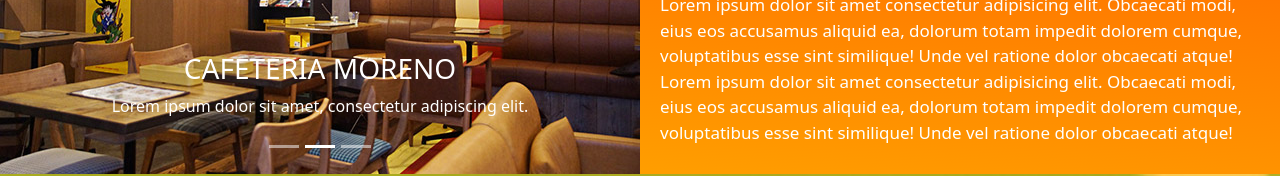
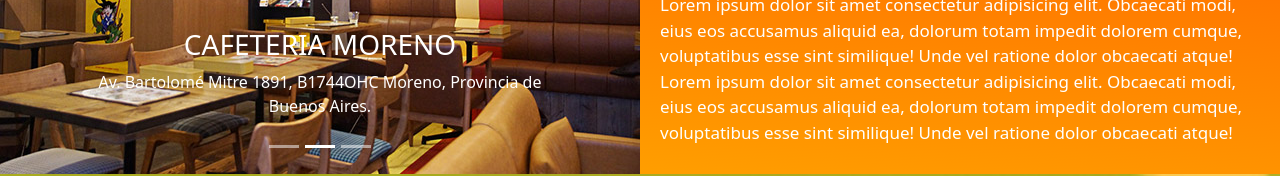
Before and after one commit to HuakangZZ/CafeteriaBallZ, a React (Vite) app: page / in a window 1280 px wide. Shown: the part 348-524 px from the top of the page. Built offline with nearby package versions, Linux system fonts and the light colour scheme; no server answers.

Commit message:
Acomodo cosas en español

```diff
--- a/index.html
+++ b/index.html
@@ -4,7 +4,7 @@
     <meta charset="UTF-8" />
     <meta name="viewport" content="width=device-width, initial-scale=1.0" />
     <link rel="icon" href="./src/assets/Logo/Logo.png">
-    <title>Cafeteria UNAHUR</title>
+    <title>Cafeteria Ball Z</title>
   </head>
   <body>
     <div id="root"></div>
--- a/src/components/header/header.css
+++ b/src/components/header/header.css
@@ -89,6 +89,6 @@
     transition: all .5s ease;
 }
 .enlace:hover{
-    background-color: #ff5e01;
+    background-color: #ff5e0181;
     color: white;
 }
--- a/src/components/modal/modal.css
+++ b/src/components/modal/modal.css
@@ -13,3 +13,7 @@
 .contenedor-carrito{
 
 }
+
+.fondo-body-modal{
+    background-color: orange !important;
+}
--- a/src/components/modal/modal.jsx
+++ b/src/components/modal/modal.jsx
@@ -50,7 +50,7 @@
           CARRITO
         </Modal.Title>
       </Modal.Header>
-      <Modal.Body>
+      <Modal.Body className='fondo-body-modal'>
         <div className='contenedor-carrito' style={{display:'flex', justifyContent:'space-evenly'}}>
           <div>
             {listaDeIds.map((item) =>
@@ -74,7 +74,7 @@
 
       </Modal.Body>
       <Modal.Footer>
-        <Button onClick={props.onHide}>Close</Button>
+        <Button onClick={props.onHide}>Cerrar</Button>
       </Modal.Footer>
     </Modal>
   );
--- a/src/components/presentacion/presentacion.jsx
+++ b/src/components/presentacion/presentacion.jsx
@@ -14,21 +14,21 @@
               <a href="https://www.youtube.com/watch?v=mR-qHyPmFm4" target="blank"><img src={cafeteria1} alt="" className="imagen"/></a>
                 <Carousel.Caption>
                   <h3>CAFETERIA EN HURLINGAM</h3>
-                  <p>Nulla vitae elit libero, a pharetra augue mollis interdum.</p>
+                  <p>Tte. Manuel Origone 151, Villa Tesei, Provincia de Buenos Aires.</p>
                 </Carousel.Caption>
               </Carousel.Item>
               <Carousel.Item>
               <a href="https://www.youtube.com/watch?v=rjJFpeWdJvE" target="blank"><img src={cafeteria2} alt="" className="imagen"/></a>
                 <Carousel.Caption>
                   <h3>CAFETERIA MORENO</h3>
-                  <p>Lorem ipsum dolor sit amet, consectetur adipiscing elit.</p>
+                  <p>Av. Bartolomé Mitre 1891, B1744OHC Moreno, Provincia de Buenos Aires.</p>
                 </Carousel.Caption>
               </Carousel.Item>
               <Carousel.Item>
               <a href="https://www.youtube.com/watch?v=yRdGJj68nwA" target="blank"><img src={cafeteria3} alt="" className="imagen"/></a>
                 <Carousel.Caption>
                   <h3>CAFETERIA SAN MIGUEL</h3>
-                  <p>Lorem ipsum dolor sit amet, consectetur adipiscing elit.</p>
+                  <p>Domingo Faustino Sarmiento 1551, San Miguel, Provincia de Buenos Aires.</p>
                 </Carousel.Caption>
               </Carousel.Item>
             </Carousel>
```
